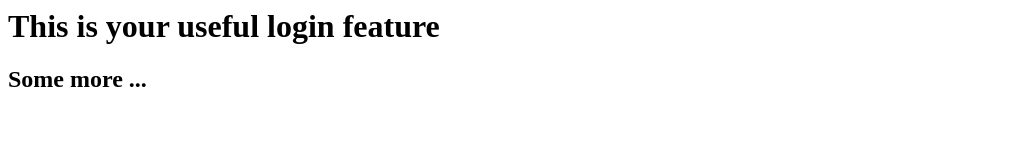
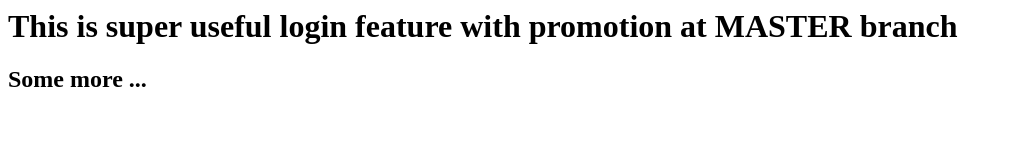
Before and after one commit to kalin-pmn/lab-git-repository, a plain HTML site: page index.html in a window 1280 px wide. Shown: the whole page, without its empty margins (0-1013 px from the left). Drawn offline with Linux system fonts and the light colour scheme.

Commit message:
update h1 in master

```diff
--- a/index.html
+++ b/index.html
@@ -1,2 +1,2 @@
-<h1>This is your useful login feature</h1>
+<h1>This is super useful login feature with promotion at MASTER branch</h1>
 <h2>Some more ...</h2>
```
